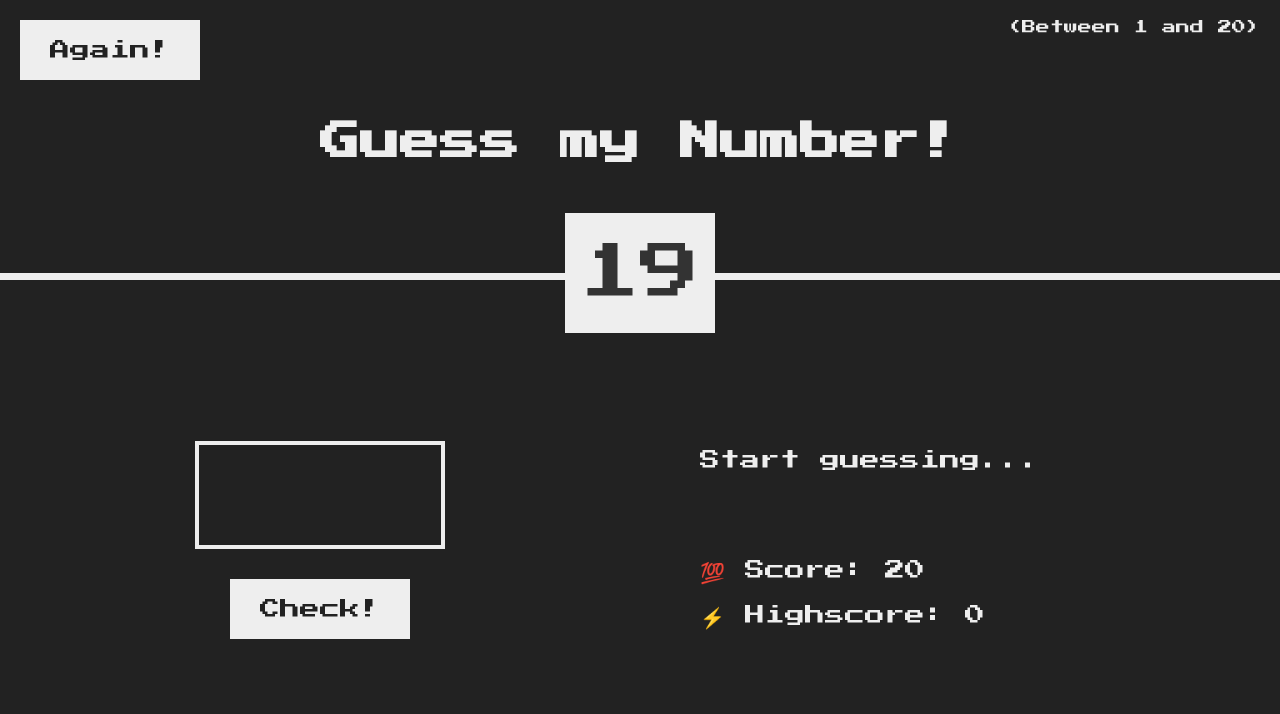
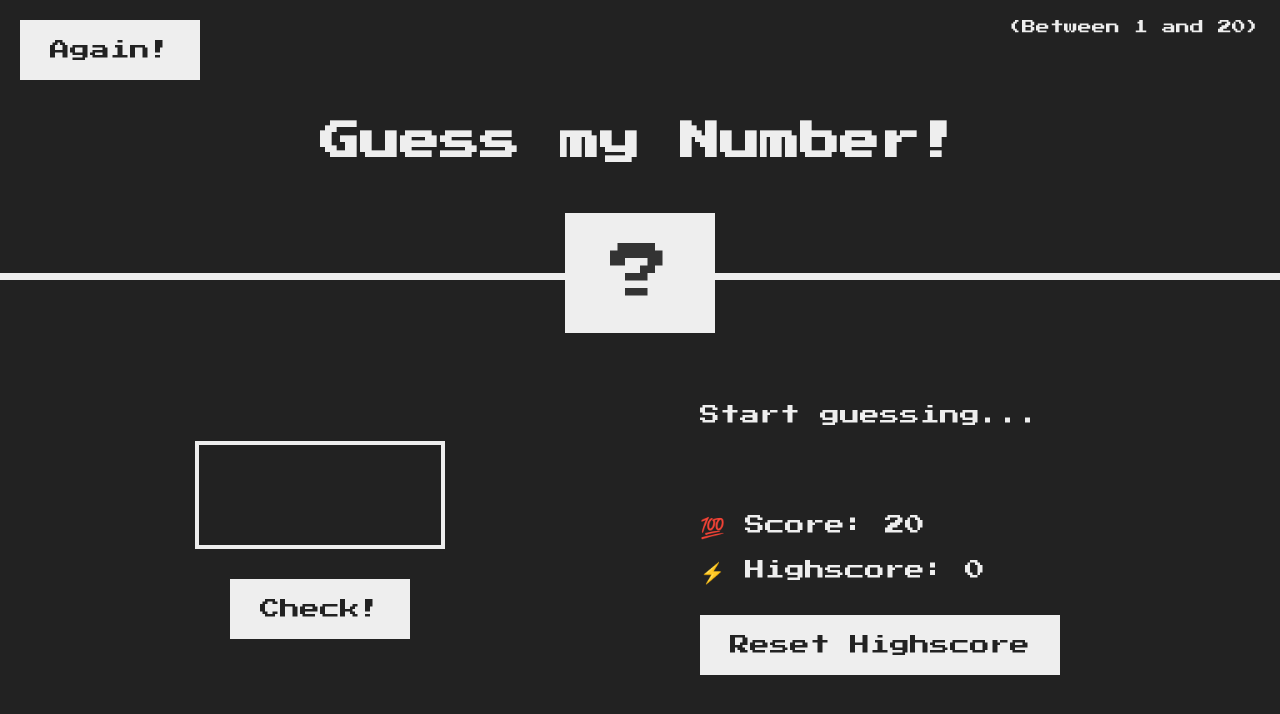
Before and after one commit to matisagardia/guessMyNumber, a plain HTML site: page index.html in a window 1280 px wide. Both pictures are taken after a click on the button "Again!". Drawn offline with Linux system fonts and the light colour scheme.

Commit message:
reset and highscore buttons

```diff
--- a/index.html
+++ b/index.html
@@ -23,6 +23,7 @@
         <p class="message">Start guessing...</p>
         <p class="label-score">💯 Score: <span class="score">20</span></p>
         <p class="label-highscore">⚡ Highscore: <span class="highscore">0</span></p>
+        <button class="btn highscr">Reset Highscore</button>
     </section>
 </main>
 <script src="script.js"></script>
--- a/script.js
+++ b/script.js
@@ -1,16 +1,18 @@
 'use strict';
 
 // Generate a random number
-const number = Math.trunc(Math.random() * 20) + 1;
-document.querySelector(".number").textContent = number;
+let number = Math.trunc(Math.random() * 20) + 1;
+
 
 
 // Generate the score value to interact based on the correct choices
 let score = 20;
+let highScore = 0;
 
 // Event listener for the check button, which triggers all the game
 
 let checkBtn = document.querySelector(".check");
+
 checkBtn.addEventListener("click", () => {
     let guess = Number(document.querySelector(".guess").value);
 
@@ -22,6 +24,11 @@ checkBtn.addEventListener("click", () => {
         document.querySelector(".message").textContent = "👍 Correct number!";
         document.querySelector("body").style.backgroundColor = "#60b347";
         document.querySelector(".number").style.width = "30rem";
+        document.querySelector(".number").textContent = number;
+        if(score > highScore){
+        highScore = score;
+        document.querySelector(".highscore").textContent = highScore;
+        }
         // If the number is not valid
     } else if(guess < 0 || guess > 20){
         document.querySelector(".message").textContent = "The number has to be higher than 0 and lower than 20.";
@@ -47,3 +54,23 @@ checkBtn.addEventListener("click", () => {
         }
     }
 });
+
+let againBtn = document.querySelector(".again");
+
+againBtn.addEventListener("click", () => {
+    score = 20;
+    document.querySelector(".score").textContent = score;
+    number = Math.trunc(Math.random() * 20) + 1;
+    document.querySelector(".message").textContent = "Start guessing...";
+    document.querySelector(".guess").value = '';
+    document.querySelector(".number").textContent = "?";
+    document.querySelector(".number").style.width = "15rem";
+    document.querySelector("body").style.backgroundColor = "#222";
+})
+
+let resetHighScore = document.querySelector(".highscr");
+
+resetHighScore.addEventListener("click", () =>{
+    highScore = 0;
+    document.querySelector(".highscore").textContent = highScore;
+})
--- a/style.css
+++ b/style.css
@@ -115,3 +115,7 @@
   .label-score {
     margin-bottom: 2rem;
   }
+
+  .highscr {
+    margin-top: 3rem;
+  }
```
